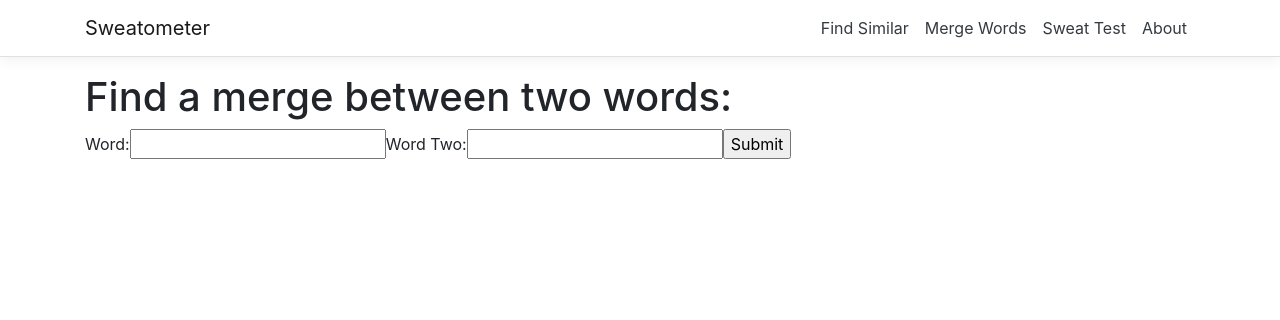
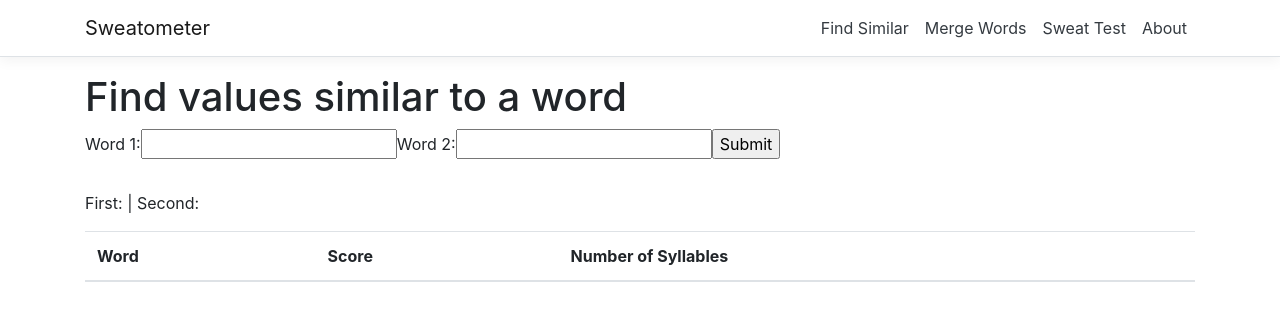
Before and after one commit to jcassem/Sweatometer, a React (Create React App) app in the folder Sweatometer/ClientApp/: page /merge in a window 1280 px wide. Shown: the top 320 px of the page. Built offline with nearby package versions, Linux system fonts and the light colour scheme.

Commit message:
Re-create merge app to use same design structure as the FindApp.

```diff
--- a/Sweatometer/ClientApp/src/App.js
+++ b/Sweatometer/ClientApp/src/App.js
@@ -3,7 +3,7 @@ import { Route } from 'react-router';
 import { Layout } from './components/Layout';
 import { Home } from './components/Home';
 import { FindApp } from './components/FindApp';
-import { Merge } from './components/Merge';
+import { MergeApp } from './components/MergeApp';
 
 import './custom.css'
 
@@ -15,7 +15,7 @@ export default class App extends Component {
       <Layout>
             <Route exact path='/' component={Home} />
             <Route path='/find' component={FindApp} />
-            <Route path='/merge' component={Merge} />
+            <Route path='/merge' component={MergeApp} />
       </Layout>
     );
   }
--- a/Sweatometer/ClientApp/src/components/Home.js
+++ b/Sweatometer/ClientApp/src/components/Home.js
@@ -2,10 +2,6 @@ import React, { Component } from 'react';
 
 export class Home extends Component {
     static displayName = Home.name;
-
-    constructor(props) {
-        super(props);
-    }
 
     render() {
         return (
--- /dev/null
+++ b/Sweatometer/ClientApp/src/components/MergeApp.js
@@ -0,0 +1,48 @@
+import React, { Component } from 'react';
+import { MergeForm } from './MergeForm';
+import { SimilarWordTable } from './SimilarWordTable';
+
+export class MergeApp extends Component {
+
+    constructor(props) {
+        super(props);
+        this.state = {
+            firstWord: '',
+            secondWord: '',
+            loading: false,
+            similarWords: []
+        };
+
+        this.handleFieldChange = this.handleFieldChange.bind(this);
+        this.mergeWords = this.mergeWords.bind(this);
+    }
+
+    handleFieldChange(fieldId, value) {
+        this.setState({ [fieldId]: value });
+    }
+
+    async mergeWords() {
+        this.setState({ loading: true });
+
+        const response = await fetch('api/wordfinder/' + this.state.firstWord + "/" + this.state.secondWord);
+        const data = await response.json();
+
+        this.setState({
+            similarWords: data,
+            loading: false
+        });
+    }
+
+    render() {
+        return (
+            <div>
+                <h1>Find values similar to a word</h1>
+                <MergeForm firstWord={this.state.firstWord} secondWord={this.state.secondWord}
+                    onChange={this.handleFieldChange} onSubmit={this.mergeWords} />
+                <br />
+                <p>First: {this.state.firstWord} | Second: {this.state.secondWord}</p>
+                <SimilarWordTable loading={this.state.loading} similarWords={this.state.similarWords} />
+            </div>
+        );
+  }
+}
--- /dev/null
+++ b/Sweatometer/ClientApp/src/components/MergeForm.js
@@ -0,0 +1,37 @@
+import React, { Component } from 'react';
+
+export class MergeForm extends Component {
+
+    constructor(props) {
+        super(props);
+
+        this.handleChange = this.handleChange.bind(this);
+        this.handleSubmit = this.handleSubmit.bind(this);
+    }
+
+    handleChange(event) {
+        this.props.onChange(event.target.name, event.target.value);
+    }
+
+    handleSubmit(event) {
+        this.props.onSubmit();
+
+        event.preventDefault();
+    }
+
+    render() {
+        return (
+            <form onSubmit={this.handleSubmit}>
+                <label>
+                    Word 1:
+                    <input type="text" name="firstWord" value={this.props.firstWord} onChange={this.handleChange} />
+                </label>
+                <label>
+                    Word 2:
+                    <input type="text" name="secondWord" value={this.props.secondWord} onChange={this.handleChange} />
+                </label>
+                <input type="submit" value="Submit" />
+            </form>
+        );
+  }
+}
--- a/Sweatometer/ClientApp/src/components/SimilarWordTable.js
+++ b/Sweatometer/ClientApp/src/components/SimilarWordTable.js
@@ -1,10 +1,6 @@
 import React, { Component } from 'react';
 
 export class SimilarWordTable extends Component {
-
-    constructor(props) {
-        super(props);
-    }
 
     static renderSimilarWordsTable(similarWords) {
     return (
```
Also changed, not shown: Sweatometer/ClientApp/src/components/Find.js (deleted, +0 -46 lines), 1 other file (tests, documents, lock files or other folders).
